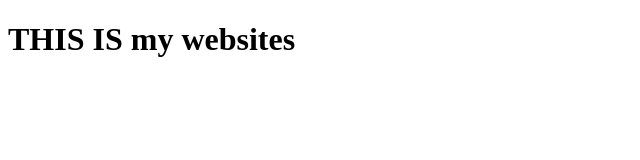
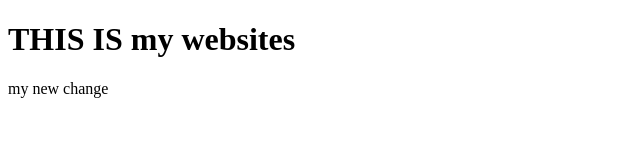
Before and after one commit to RubabAhmad/RubabAhmad.github.io, a plain HTML site: page index.html in a window 1280 px wide. Shown: the whole page, without its empty margins (0-640 px from the left). Drawn offline with Linux system fonts and the light colour scheme.

Commit message:
newest commit

```diff
--- a/index.html
+++ b/index.html
@@ -1,5 +1,5 @@
 <!DOCTYPE html>
 <head>
     <h1>THIS IS my websites  </h1>
-
+<p>my new change</p>
 </head>
```
